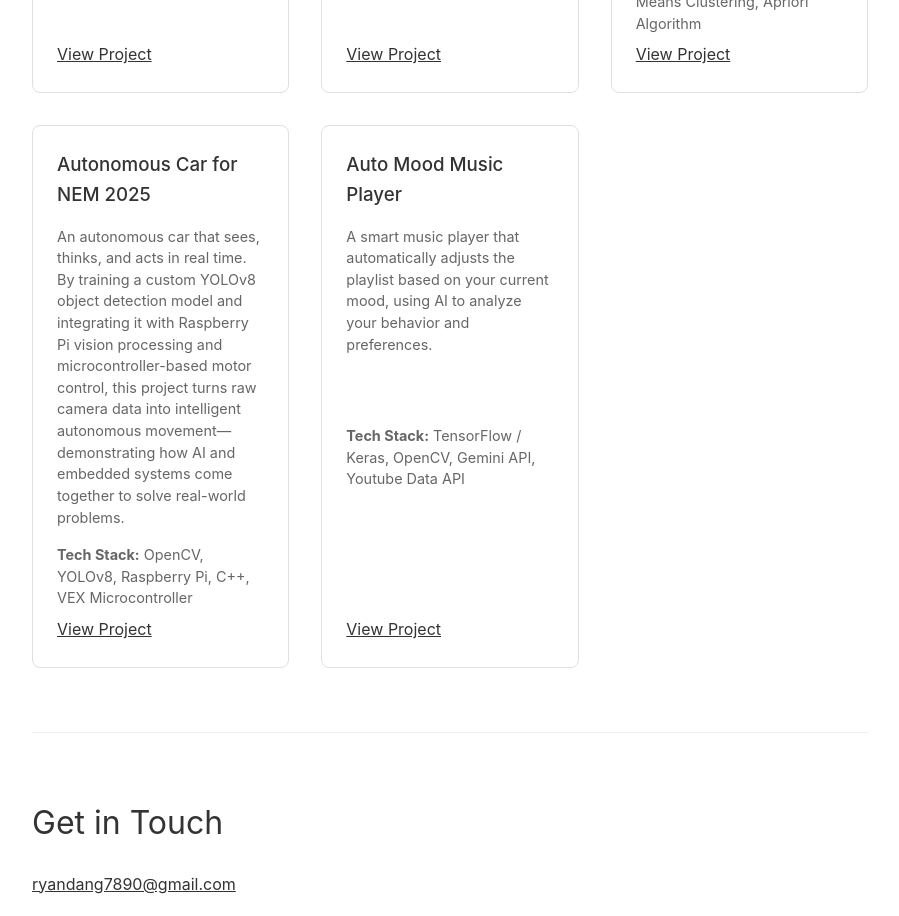
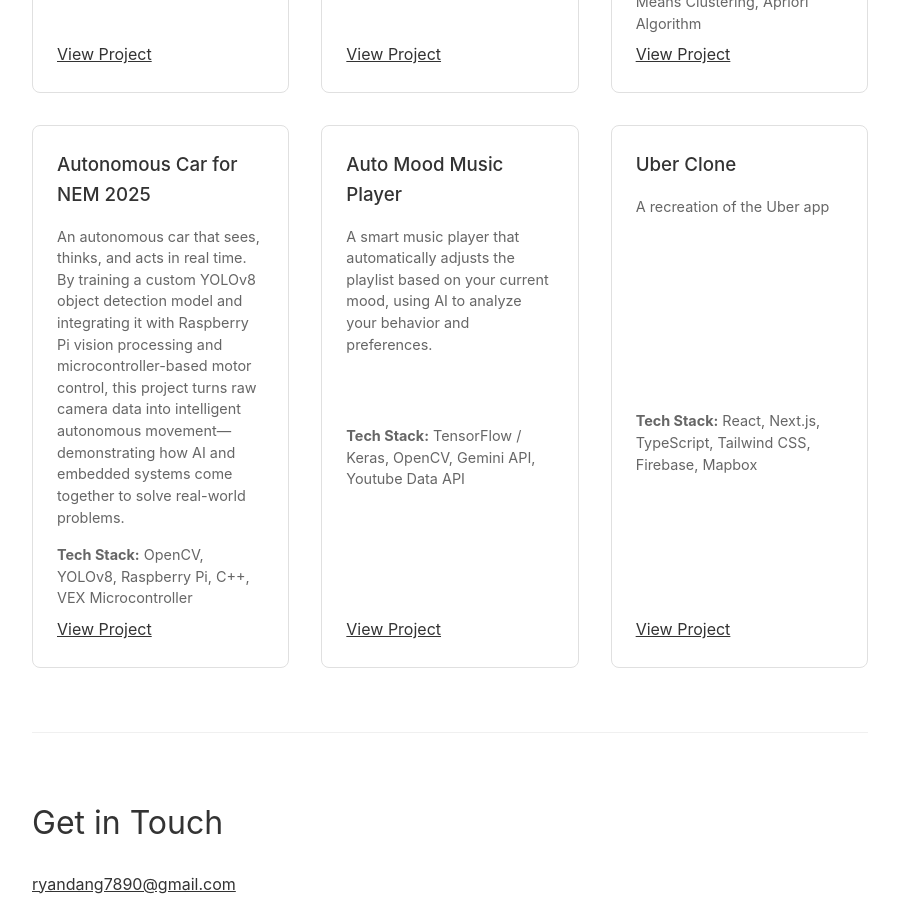
Before and after one commit to RRyanDang/PromotingWebsite, a React (Vite) app: page / in a window 1280 px wide. Shown: the part 1460-2376 px from the top of the page, without its empty margins (190-1089 px from the left). Built offline with nearby package versions, Linux system fonts and the light colour scheme.

Commit message:
added uber proj

```diff
--- a/src/Projects.jsx
+++ b/src/Projects.jsx
@@ -28,6 +28,12 @@ const projects = [
     description: "A smart music player that automatically adjusts the playlist based on your current mood, using AI to analyze your behavior and preferences.",
     stack: ["TensorFlow / Keras", "OpenCV", "Gemini API","Youtube Data API"],
     link: "https://github.com/RRyanDang/Emotion-Auto-Music"
+  },
+  {
+    title: "Uber Clone",
+    description: "A recreation of the Uber app",
+    stack: ["React", "Next.js", "TypeScript","Tailwind CSS","Firebase","Mapbox"],
+    link: "https://github.com/RRyanDang/Uber-Clone"
   }
 ]
 
```
